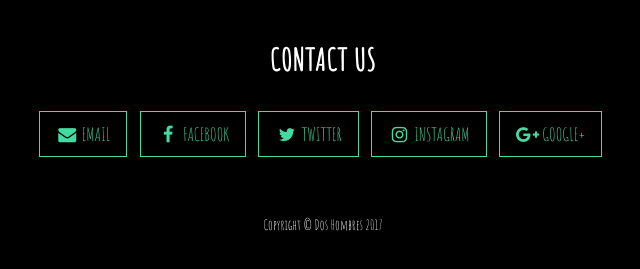
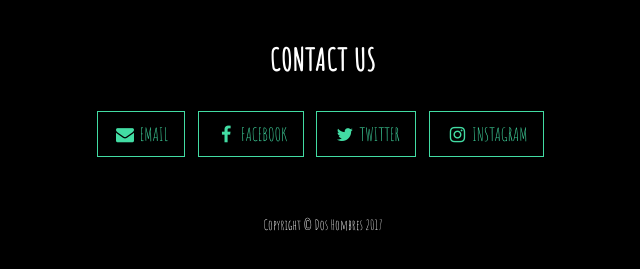
Before and after one commit to doshombres/doshombres.github.io, a website: page index.html in a window 1280 px wide. Shown: the part 3096-3365 px from the top of the page, without its empty margins (317-957 px from the left). Drawn offline with nearby package versions, Linux system fonts and the light colour scheme.

Commit message:
removed google+ link

```diff
--- a/index.html
+++ b/index.html
@@ -188,9 +188,6 @@
                     <li>
                         <a href="https://www.instagram.com/doshombresduo/" class="btn btn-default btn-lg"><i class="fa fa-instagram fa-fw"></i> <span class="network-name">Instagram</span></a>
                     </li>
-                    <li>
-                        <a href="https://plus.google.com/109056330654740464338" class="btn btn-default btn-lg"><i class="fa fa-google-plus fa-fw"></i> <span class="network-name">Google+</span></a>
-                    </li>
                 </ul>
             </div>
         </div>
```
